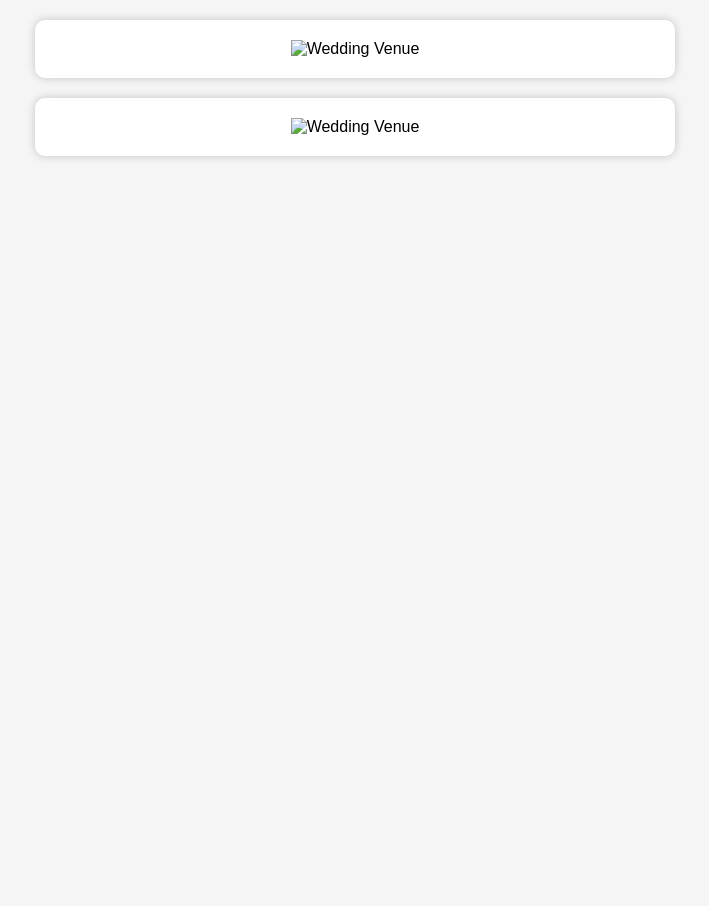
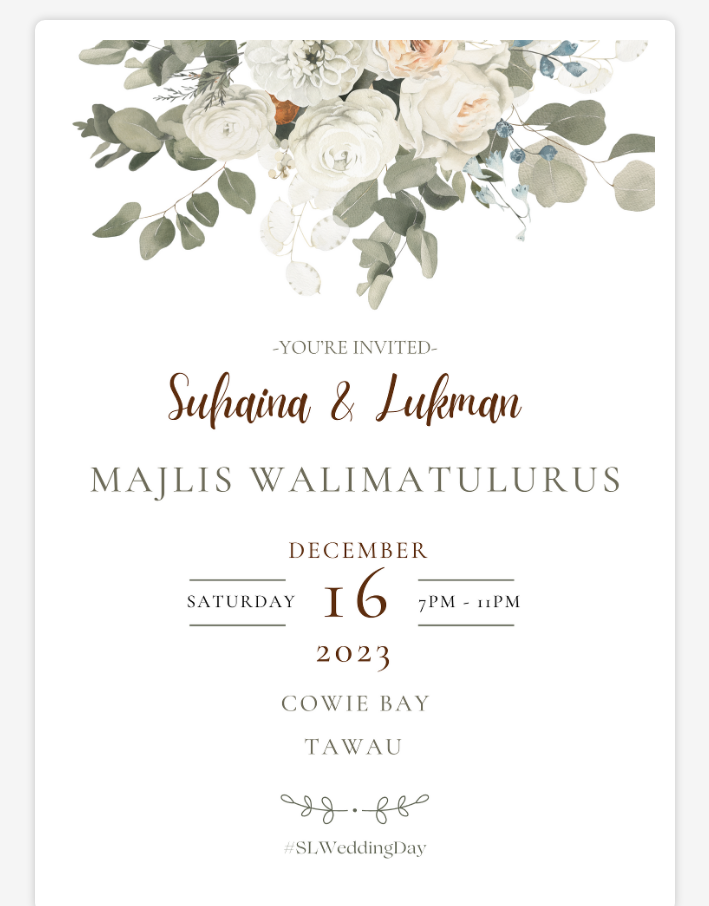
Before and after one commit to arlharis/sl-wedding, a plain HTML site: page index.html in a window 1280 px wide. Shown: the top 906 px of the page, without its empty margins (285-994 px from the left). Before the commit the page ends 800 px from the top, so only its background shows below. Drawn offline with Linux system fonts and the light colour scheme.

Commit message:
Rename images

```diff
--- a/index.html
+++ b/index.html
@@ -35,10 +35,10 @@
   </head>
   <body>
       <div class="container">
-          <img src="1.png" alt="Wedding Venue">
+          <img src="images/first_page.png" alt="Wedding Venue">
       </div>
       <div class="container">
-          <img src="2.png" alt="Wedding Venue">
+          <img src="images/second_page.png" alt="Wedding Venue">
       </div>
   </body>
 </html>
```
Also changed, not shown: images/first_page.png (renamed from images/1.png), images/second_page.png (renamed from images/2.png).
